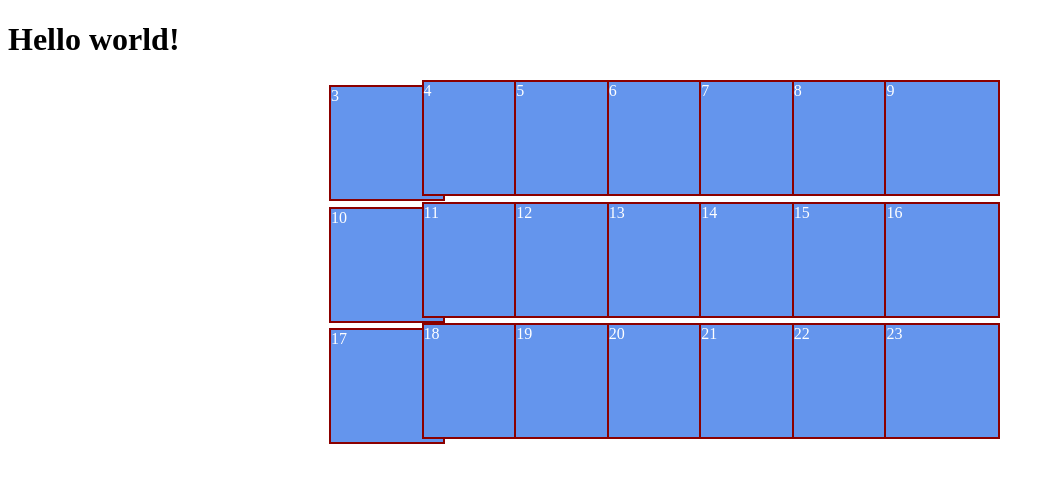
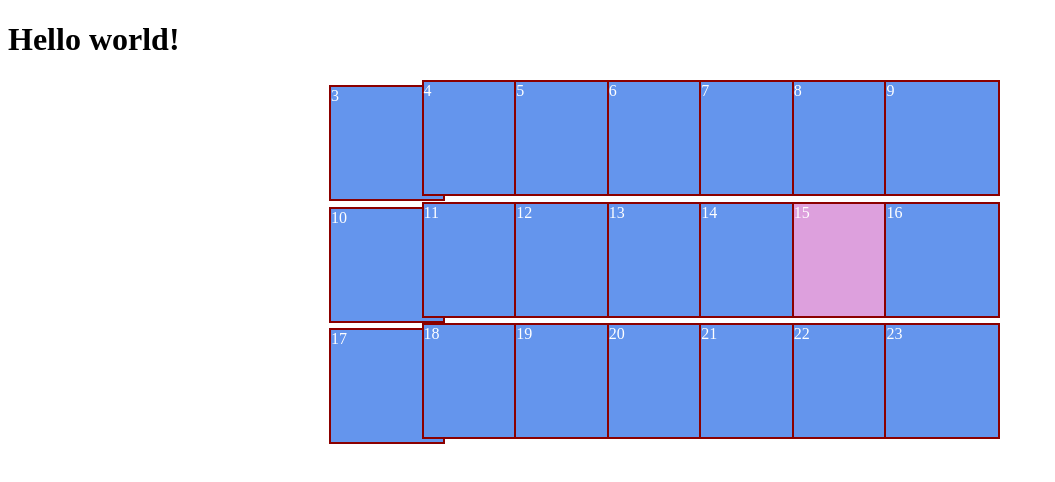
Before and after one commit to ratchek-old/Project-Per-Week-Frontend, a React (Create React App) app in the folder 02-dont-break-the-chain/app/: page / in a window 1280 px wide. Shown: the top 482 px of the page, without its empty margins (0-1055 px from the left). Built offline with nearby package versions, Linux system fonts and the light colour scheme.

Commit message:
Add highlighting to today's date

```diff
--- a/02-dont-break-the-chain/app/src/Day.js
+++ b/02-dont-break-the-chain/app/src/Day.js
@@ -1,6 +1,13 @@
 const Day = (props) => {
+  const isToday = (date) => { return date.toDateString() === new Date().toDateString();}
   return (
-    <div className="day"> {props.date.getDate()} </div>
+    <div
+      className="day"
+      id={isToday(props.date) ?"today": null}
+      key = {props.date.getDate()}
+    >
+        {props.date.getDate()}
+    </div>
   );
 }
 
--- a/02-dont-break-the-chain/app/src/index.css
+++ b/02-dont-break-the-chain/app/src/index.css
@@ -15,3 +15,6 @@
  margin: 0 auto;
  width: 50%;
 }
+#today{
+  background-color: plum;
+}
```
